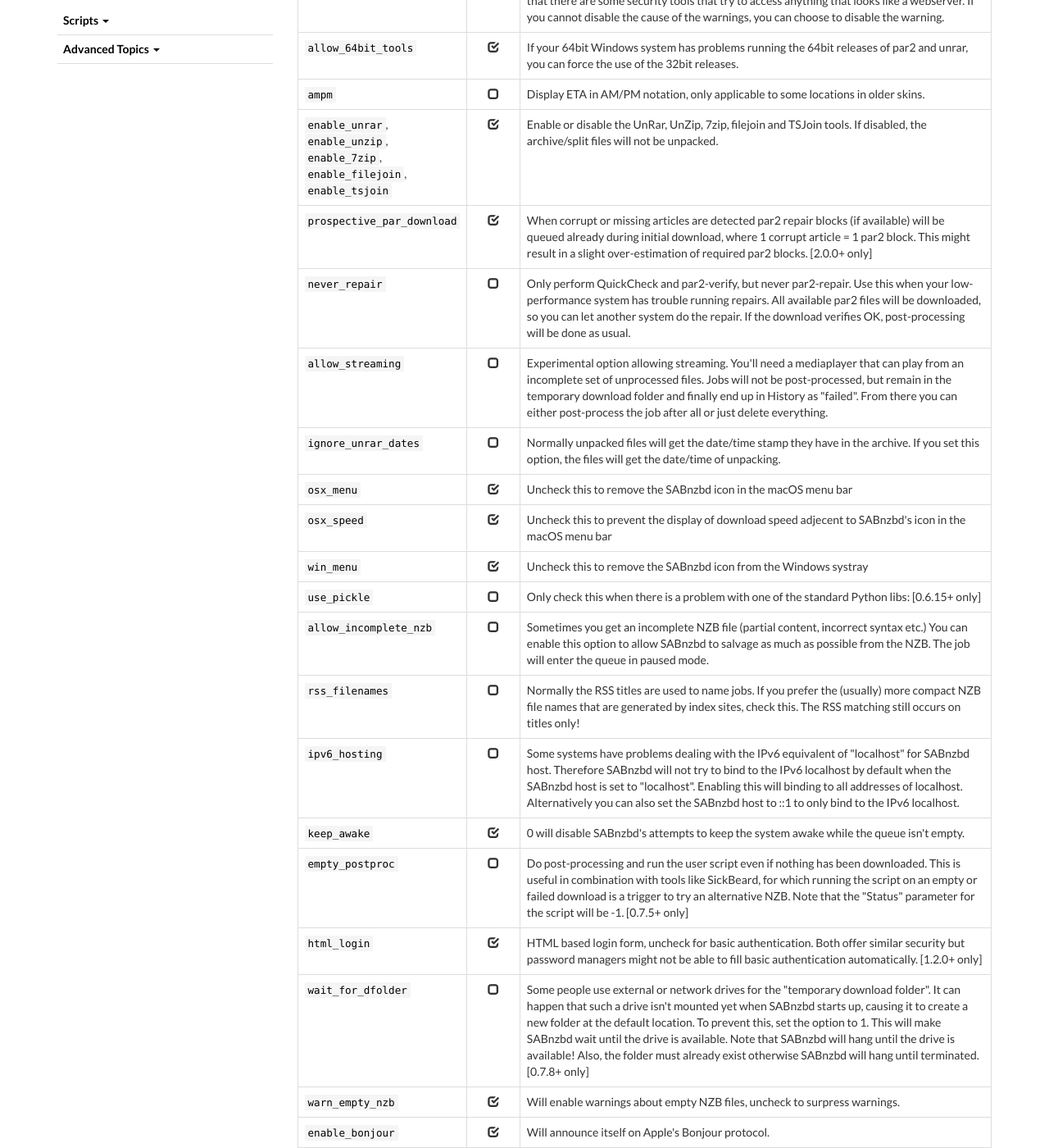
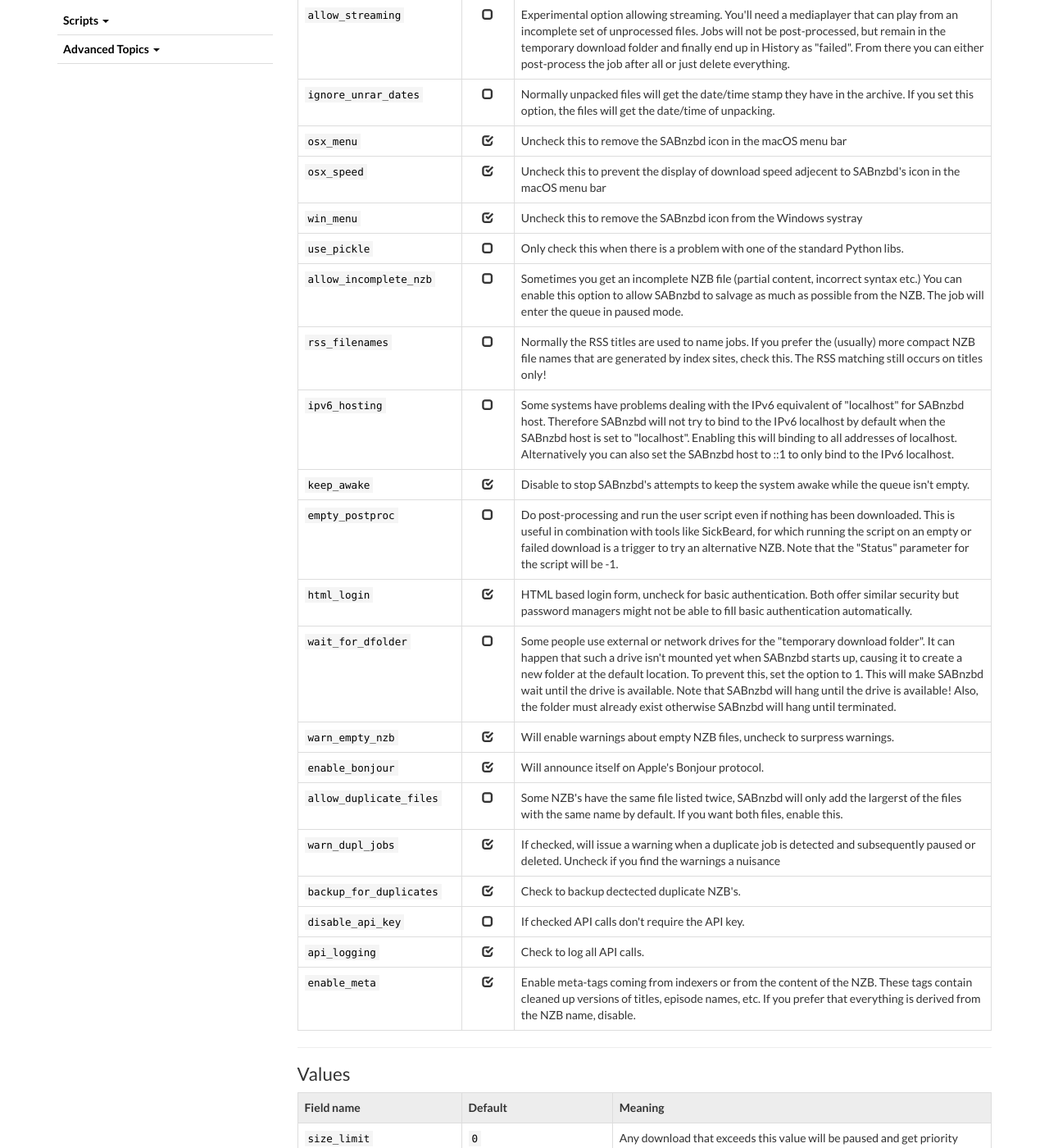
Before and after one commit to sabnzbd/sabnzbd.github.io, a Jekyll site: the page built from wiki/configuration/2.1/special.html, in a window 1280 px wide and 1400 px high, scrolled down 786 px. Shown: the whole window at 82% size. Built offline with Jekyll 4.4.1, drawn with Linux system fonts in a browser that asks for light colours; some of the changed text lies outside the part shown.

Commit message:
Update Specials page of 2.1.0

```diff
--- a/wiki/configuration/2.1/special.html
+++ b/wiki/configuration/2.1/special.html
@@ -31,29 +31,14 @@
             <td>When unpacking, this will overwrite existing files instead of creating an alternative name.</td>
         </tr>
         <tr>
-            <td><code>create_group_folders</code></td>
-            <td><span class="glyphicon glyphicon-unchecked"></span></td>
-            <td>Older versions of SABnzbd had the possibility to move downloads to folders named after the actual Usenet group. This option is made more or less obsolete by the category system. If you still want the old behaviour, remove all categories and set this option to 1</td>
-        </tr>
-        <tr>
             <td><code>queue_complete_pers</code></td>
             <td><span class="glyphicon glyphicon-unchecked"></span></td>
             <td>Set this to 1 if you want end-of-queue actions Shutdown/Standby/Hibernate to be persistent (remembered) after restarts</td>
         </tr>
         <tr>
-            <td><code>quick_check</code></td>
-            <td><span class="glyphicon glyphicon-check"></span></td>
-            <td>Normally par2-based downloads are verified and (if required) repaired by the external <em>par2</em> program. This takes a lot time. SABnzbd can check the correctness of downloaded files on the fly. A completely correct download does not have to be processed by par2 anymore. If there are any error in the files, the <em>par2</em> program is launched anyway. Normally you would always want this option on.</td>
-        </tr>
-        <tr>
             <td><code>api_warnings</code></td>
             <td><span class="glyphicon glyphicon-check"></span></td>
             <td>When the API is accessed by external tools without proper authentication, SABnzbd will show a warning. This is a security warning that you should take seriously. However, it seems that there are some security tools that try to access anything that looks like a webserver. If you cannot disable the cause of the warnings, you can choose to disable the warning.</td>
-        </tr>
-        <tr>
-            <td><code>allow_64bit_tools</code></td>
-            <td><span class="glyphicon glyphicon-check"></span></td>
-            <td>If your 64bit Windows system has problems running the 64bit releases of par2 and unrar, you can force the use of the 32bit releases.</td>
         </tr>
         <tr>
             <td><code>ampm</code></td>
@@ -64,16 +49,6 @@
             <td><code>enable_unrar</code>, <code>enable_unzip</code>, <code>enable_7zip</code>, <code>enable_filejoin</code>, <code>enable_tsjoin</code></td>
             <td><span class="glyphicon glyphicon-check"></span></td>
             <td>Enable or disable the UnRar, UnZip, 7zip, filejoin and TSJoin tools. If disabled, the archive/split files will not be unpacked.</td>
-        </tr>
-        <tr>
-            <td><code>prospective_par_download</code></td>
-            <td><span class="glyphicon glyphicon-check"></span></td>
-            <td>When corrupt or missing articles are detected par2 repair blocks (if available) will be queued already during initial download, where 1 corrupt article = 1 par2 block. This might result in a slight over-estimation of required par2 blocks. [2.0.0+ only]</td>
-        </tr>
-        <tr>
-            <td><code>never_repair</code></td>
-            <td><span class="glyphicon glyphicon-unchecked"></span></td>
-            <td>Only perform QuickCheck and par2-verify, but never par2-repair. Use this when your low-performance system has trouble running repairs. All available par2 files will be downloaded, so you can let another system do the repair. If the download verifies OK, post-processing will be done as usual.</td>
         </tr>
         <tr>
             <td><code>allow_streaming</code></td>
@@ -103,7 +78,7 @@
         <tr>
             <td><code>use_pickle</code></td>
             <td><span class="glyphicon glyphicon-unchecked"></span></td>
-            <td>Only check this when there is a problem with one of the standard Python libs:  [0.6.15+ only]</td>
+            <td>Only check this when there is a problem with one of the standard Python libs.</td>
         </tr>
         <tr>
             <td><code>allow_incomplete_nzb</code></td>
@@ -123,22 +98,22 @@
         <tr>
             <td><code>keep_awake</code></td>
             <td><span class="glyphicon glyphicon-check"></span></td>
-            <td>0 will disable SABnzbd's attempts to keep the system awake while the queue isn't empty.</td>
+            <td>Disable to stop SABnzbd's attempts to keep the system awake while the queue isn't empty.</td>
         </tr>
         <tr>
             <td><code>empty_postproc</code></td>
             <td><span class="glyphicon glyphicon-unchecked"></span></td>
-            <td>Do post-processing and run the user script even if nothing has been downloaded. This is useful in combination with tools like SickBeard, for which running the script on an empty or failed download is a trigger to try an alternative NZB. Note that the "Status" parameter for the script will be -1. [0.7.5+ only]</td>
+            <td>Do post-processing and run the user script even if nothing has been downloaded. This is useful in combination with tools like SickBeard, for which running the script on an empty or failed download is a trigger to try an alternative NZB. Note that the "Status" parameter for the script will be -1.</td>
         </tr>
         <tr>
             <td><code>html_login</code></td>
             <td><span class="glyphicon glyphicon-check"></span></td>
-            <td>HTML based login form, uncheck for basic authentication. Both offer similar security but password managers might not be able to fill basic authentication automatically. [1.2.0+ only]</td>
+            <td>HTML based login form, uncheck for basic authentication. Both offer similar security but password managers might not be able to fill basic authentication automatically.</td>
         </tr>
         <tr>
             <td><code>wait_for_dfolder</code></td>
             <td><span class="glyphicon glyphicon-unchecked"></span></td>
-            <td>Some people use external or network drives for the "temporary download folder". It can happen that such a drive isn't mounted yet when SABnzbd starts up, causing it to create a new folder at the default location. To prevent this, set the option to 1. This will make SABnzbd wait until the drive is available. Note that SABnzbd will hang until the drive is available! Also, the folder must already exist otherwise SABnzbd will hang until terminated. [0.7.8+ only]</td>
+            <td>Some people use external or network drives for the "temporary download folder". It can happen that such a drive isn't mounted yet when SABnzbd starts up, causing it to create a new folder at the default location. To prevent this, set the option to 1. This will make SABnzbd wait until the drive is available. Note that SABnzbd will hang until the drive is available! Also, the folder must already exist otherwise SABnzbd will hang until terminated.</td>
         </tr>
         <tr>
             <td><code>warn_empty_nzb</code></td>
@@ -158,17 +133,12 @@
         <tr>
             <td><code>warn_dupl_jobs</code></td>
             <td><span class="glyphicon glyphicon-check"></span></td>
-            <td>If checked, will issue a warning when a duplicate job is detected and subsequently paused or deleted. Uncheck if you find the warnings a nuisance [0.7.17+ only]</td>
+            <td>If checked, will issue a warning when a duplicate job is detected and subsequently paused or deleted. Uncheck if you find the warnings a nuisance</td>
         </tr>
         <tr>
             <td><code>backup_for_duplicates</code></td>
             <td><span class="glyphicon glyphicon-check"></span></td>
             <td>Check to backup dectected duplicate NZB's.</td>
-        </tr>
-        <tr>
-            <td><code>enable_par_cleanup</code></td>
-            <td><span class="glyphicon glyphicon-check"></span></td>
-            <td>Normally SABnzbd will clean up par2 files after verify/repair. For testing purposes you can disable this by using 0.</td>
         </tr>
         <tr>
             <td><code>disable_api_key</code></td>
@@ -181,15 +151,9 @@
             <td>Check to log all API calls.</td>
         </tr>
         <tr>
-            <td><code>fixed_ports</code></td>
-            <td><span class="glyphicon glyphicon-unchecked"></span></td>
-            <td>Checking this option will prevent SABnzbd from searching for a free web port, potentially causing a termination. Useful in debugging situations. [Removed in 2.0.1]</td>
-        </tr>
-        <tr>
             <td><code>enable_meta</code></td>
             <td><span class="glyphicon glyphicon-check"></span></td>
             <td>Enable meta-tags coming from indexers or from the content of the NZB. These tags contain cleaned up versions of titles, episode names, etc. If you prefer that everything is derived from the NZB name, disable.</td>
-
         </tr>
 
     </tbody>
@@ -269,11 +233,6 @@
             <td>Some RSS feeds produce very awkward titles which are fine for filtering, but not as job titles. For all indexers that are listed here, the actual NZB file name will be used instead of the title. The default is a comma-separated list of URLs and the default is: <code>nzbindex.nl/, nzbindex.com/, nzbclub.com/</code> [0.7.4+ only])</td>
         </tr>
         <tr>
-            <td><code>prio_sort_list</code></td>
-            <td></td>
-            <td>A list of file name extensions. Matching files will be the first to be downloaded within an NZB. <br>Example: <code>sfv, nfo</code> [0.7.5+ only]</td>
-        </tr>
-        <tr>
             <td><code>quick_check_ext_ignore</code></td>
             <td><code>nfo, sfv, srr</code></td>
             <td>A list of file name extensions that will be ignored during QuickCheck. If they are missing but all other files are correct, QuickCheck will still pass [2.0.0+ only]</td>
```
